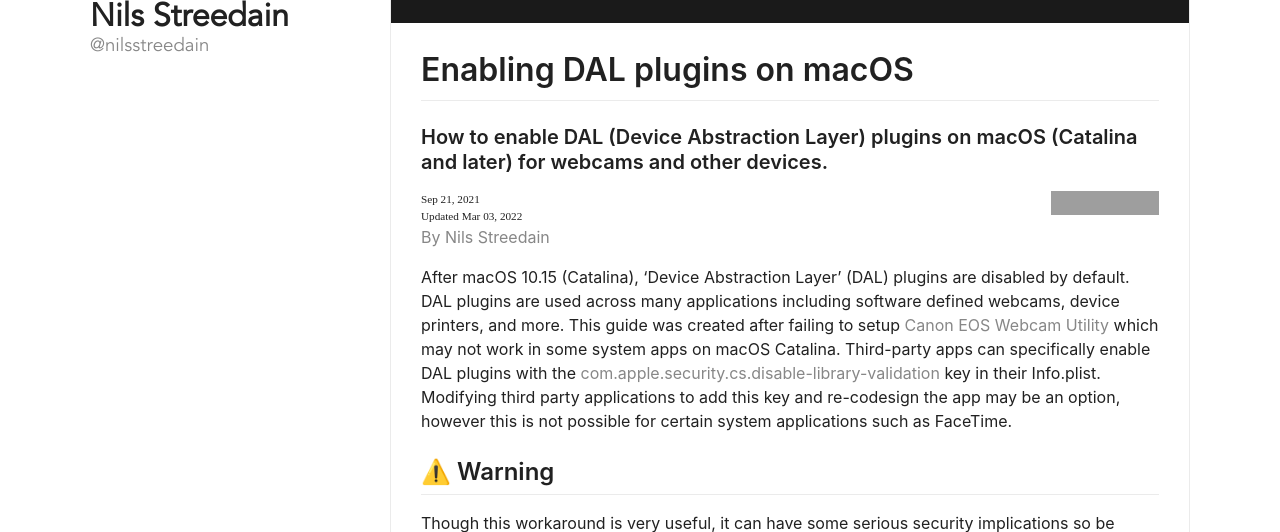
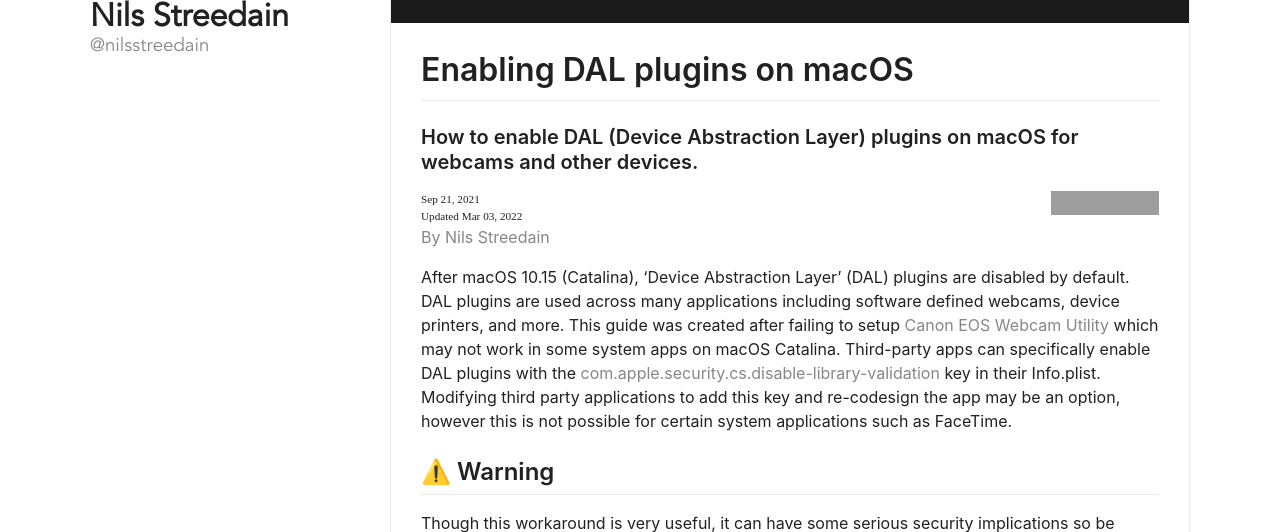
Before and after one commit to nilsstreedain/nilsstreedain.com, a Jekyll site: the page built from blog/_posts/2021-09-21-enabling-dal-plugins-on-macos.md, in a window 1280 px wide and 900 px high, cut to the strip 368-900 px from the top of the window. Built offline with Jekyll 4.4.1, drawn with Linux system fonts in a browser that asks for light colours; grey boxes are pictures that could not be loaded.

```diff
--- a/blog/_posts/2021-09-21-enabling-dal-plugins-on-macos.md
+++ b/blog/_posts/2021-09-21-enabling-dal-plugins-on-macos.md
@@ -1,6 +1,6 @@
 ---
 title: Enabling DAL plugins on macOS
-subtitle: How to enable DAL (Device Abstraction Layer) plugins on macOS (Catalina and later) for webcams and other devices.
+subtitle: How to enable DAL (Device Abstraction Layer) plugins on macOS for webcams and other devices.
 image: /assets/img/macos-webcam.png
 last_updated: 2022-03-03
 featured: true
```
Also changed, not shown: assets/img/macos-webcam.png.
